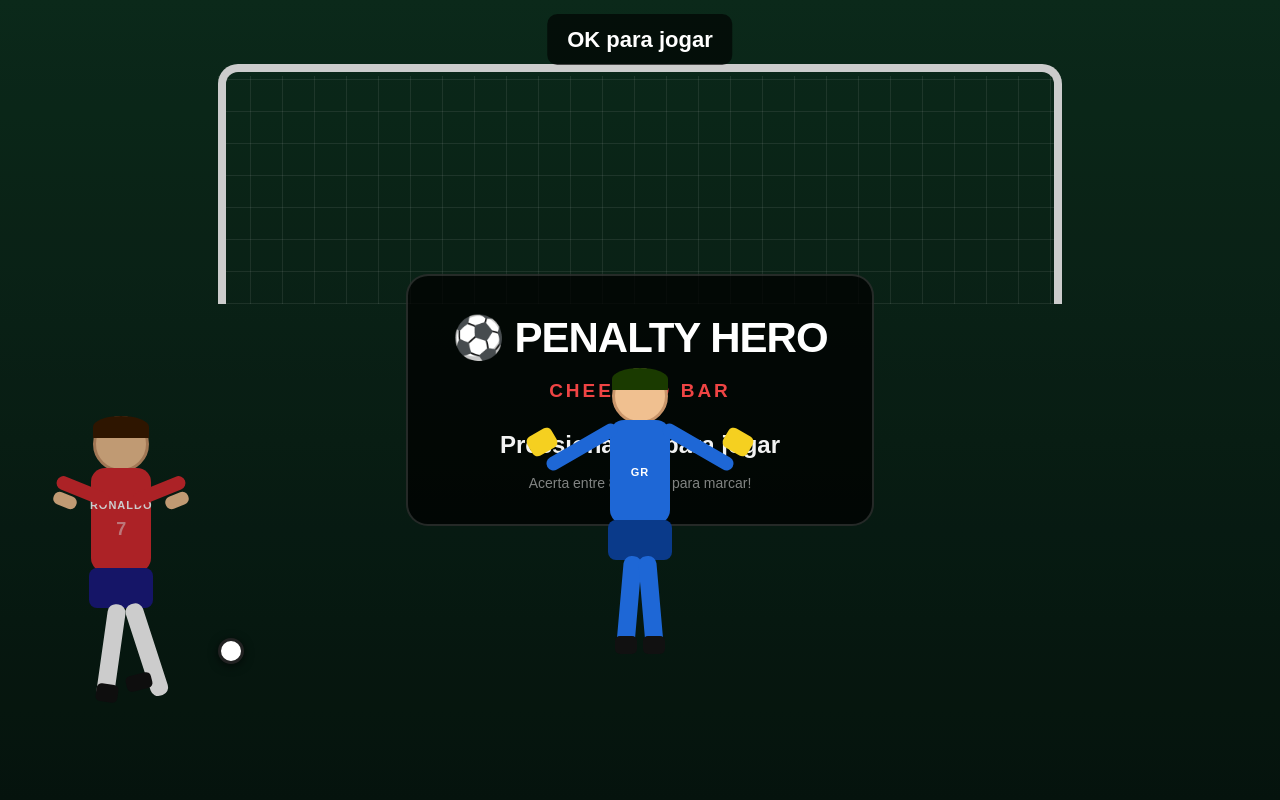
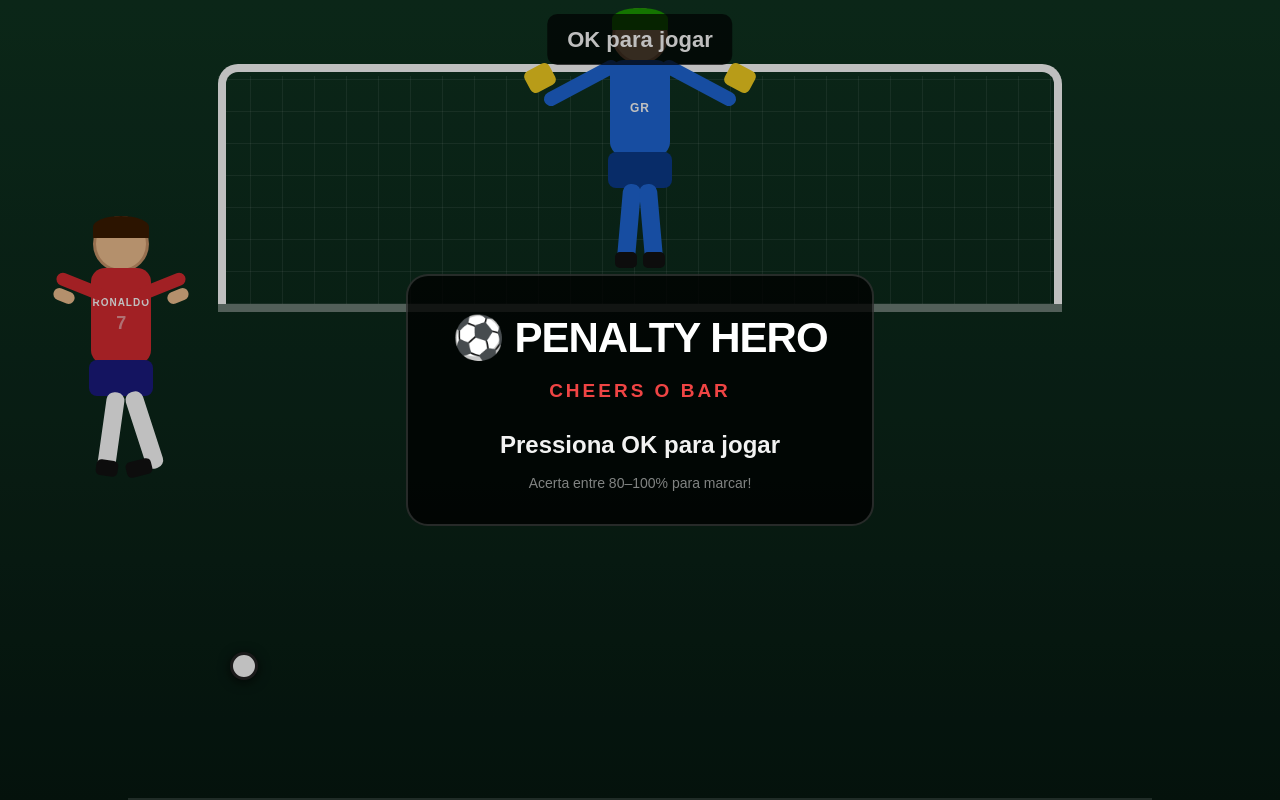
Before and after one commit to rffm95/PENALTY, a React (Vite) app: page / in a window 1280 px wide. Built offline with nearby package versions, Linux system fonts and the light colour scheme.

Commit message:
fix: GR inside goal (bottom:62%), ball to corners top of goal, no collision

```diff
--- a/src/App.tsx
+++ b/src/App.tsx
@@ -83,21 +83,30 @@
   const shooting  = isKicking || isResult;
   const side      = result?.side;
 
-  // Baliza ocupa: left=17%, right=83% (width=66%, centrada)
-  // Keeper no centro da baliza = 50% horizontal
-  // Cantos da bola ficam BEM dentro dos postes mas longe do keeper (centro)
-  // Esquerda: ~19% (poste esq + margem), Direita: ~78% (poste dir - margem)
-  // Bola inicial: junto ao pé do jogador (~17%)
+  /*
+   * LAYOUT (em % do ecrã):
+   * Baliza: top 8%–38% => bottom 62%–92%
+   * GR: bottom 64% (dentro da baliza, bem ao fundo)
+   * GR horizontal: centro do ecrã = 50%, GR width=140 => left = calc(50%-70px)
+   *
+   * Bola inicial: junto ao Ronaldo, bottom 15%, left 18%
+   * Bola GOLO esquerda:  left 18%, bottom 80% (canto sup esq da baliza)
+   * Bola GOLO direita:   left 78%, bottom 80% (canto sup dir da baliza)
+   * Bola CENTRO (defesa): left 49%, bottom 66% (vai bater no GR)
+   *
+   * O GR está em left=calc(50%-70px)=~43% e bottom=64%
+   * Os cantos (18% e 78%) estão longe do centro (43%-53%), sem cruzar.
+   */
   const ballLeft = shooting
-    ? (side === 'left'   ? '19%'   // canto esquerdo da baliza
-     : side === 'right'  ? '78%'   // canto direito da baliza
-     : '49%')                      // centro → keeper
-    : '17%';
+    ? (side === 'left'  ? '18%'
+     : side === 'right' ? '78%'
+     : '49%')
+    : '18%';
 
   const ballBottom = shooting
-    ? (side === 'center' ? '36%'   // vai ao GR no centro
-     : '60%')                      // vai alto nos cantos, longe do GR
-    : '17%';
+    ? (side === 'center' ? '66%'   // vai ao GR
+     : '80%')                      // canto alto, dentro da baliza
+    : '15%';
 
   const powerColor = power >= 80 ? '#22c55e' : power >= 50 ? '#f59e0b' : '#ef4444';
   const powerZone  = power >= 90 ? '⚽ DIREITA' : power >= 80 ? '⚽ ESQUERDA' : '🧤 CENTRO';
@@ -107,38 +116,51 @@
     <div ref={rootRef} tabIndex={0} onClick={shoot} style={{
       width:'100%', height:'100vh', overflow:'hidden', outline:'none',
       fontFamily:'Arial,sans-serif', color:'#fff', userSelect:'none',
-      position:'relative', background:'linear-gradient(180deg,#0d2232,#07131d)'
+      position:'relative', background:'#0e3320'
     }}>
       <style>{`
         *{box-sizing:border-box}
         html,body,#root{width:100%;height:100%;margin:0;overflow:hidden}
         @keyframes blink{0%,100%{opacity:1}50%{opacity:.15}}
         @keyframes resultIn{0%{opacity:0;transform:scale(.9)}100%{opacity:1;transform:scale(1)}}
-        @keyframes keeperSave{0%{transform:translateY(0)}40%{transform:translateY(-26px) scale(1.08)}100%{transform:translateY(0)}}
+        @keyframes keeperSave{0%{transform:translateY(0)}45%{transform:translateY(-30px) scale(1.1)}100%{transform:translateY(0)}}
       `}</style>
 
       {/* Campo */}
-      <div style={{ position:'absolute', inset:0, background:'linear-gradient(180deg,#0e3320,#0a2418 55%,#061810)' }} />
+      <div style={{ position:'absolute', inset:0, background:'linear-gradient(180deg,#0e3320 0%,#0a2418 60%,#061810 100%)' }} />
+      {/* Linhas do campo */}
+      <div style={{ position:'absolute', bottom:0, left:'10%', right:'10%', height:'2px', background:'rgba(255,255,255,.15)' }} />
 
-      {/* Baliza — 66% de largura, centrada */}
+      {/* ===== BALIZA ===== */}
+      {/* top: 8%, height: 30% => ocupa de 8% a 38% do topo */}
+      {/* Em bottom: de 62% a 92% */}
       <div style={{
         position:'absolute', left:'17%', top:'8%',
         width:'66%', height:'30%',
         border:'8px solid #fff', borderBottom:'none',
-        borderRadius:'20px 20px 0 0'
+        borderRadius:'20px 20px 0 0',
+        zIndex:5
       }} />
       {/* Rede */}
       <div style={{
         position:'absolute', left:'17%', top:'9.5%',
         width:'66%', height:'28.5%',
-        backgroundImage:'repeating-linear-gradient(90deg,rgba(255,255,255,.1) 0,rgba(255,255,255,.1) 1px,transparent 1px,transparent 32px),repeating-linear-gradient(0deg,rgba(255,255,255,.1) 0,rgba(255,255,255,.1) 1px,transparent 1px,transparent 32px)'
+        backgroundImage:'repeating-linear-gradient(90deg,rgba(255,255,255,.08) 0,rgba(255,255,255,.08) 1px,transparent 1px,transparent 32px),repeating-linear-gradient(0deg,rgba(255,255,255,.08) 0,rgba(255,255,255,.08) 1px,transparent 1px,transparent 32px)',
+        zIndex:4
+      }} />
+      {/* Barra inferior da baliza (linha do chão da baliza) */}
+      <div style={{
+        position:'absolute', left:'17%', top:'38%',
+        width:'66%', height:'8px',
+        background:'rgba(255,255,255,.4)',
+        zIndex:5
       }} />
 
       {/* HUD topo */}
       <div style={{
         position:'absolute', top:14, left:'50%', transform:'translateX(-50%)',
-        background:'rgba(0,0,0,.65)', borderRadius:10, padding:'9px 20px',
-        fontSize:22, fontWeight:700, zIndex:20, whiteSpace:'nowrap', textAlign:'center'
+        background:'rgba(0,0,0,.7)', borderRadius:10, padding:'9px 20px',
+        fontSize:22, fontWeight:700, zIndex:30, whiteSpace:'nowrap', textAlign:'center'
       }}>
         {isIdle    && 'OK para jogar'}
         {isPower   && `Força: ${Math.round(power)}% — ${powerZone}`}
@@ -150,8 +172,8 @@
       {isPower && (
         <div style={{
           position:'absolute', left:18, top:'50%', transform:'translateY(-50%)',
-          width:30, height:220, border:'2px solid rgba(255,255,255,.4)',
-          borderRadius:14, background:'rgba(0,0,0,.35)', overflow:'hidden'
+          width:30, height:220, border:'2px solid rgba(255,255,255,.5)',
+          borderRadius:14, background:'rgba(0,0,0,.4)', overflow:'hidden', zIndex:30
         }}>
           <div style={{
             position:'absolute', bottom:0, left:0, width:'100%',
@@ -159,98 +181,99 @@
             background:`linear-gradient(to top,#d61f2a,${powerColor})`,
             transition:'height .05s linear'
           }} />
-          <div style={{ position:'absolute', bottom:'80%', left:0, right:0, height:2, background:'rgba(255,255,255,.7)' }} />
+          {/* linha 80% */}
+          <div style={{ position:'absolute', bottom:'80%', left:0, right:0, height:2, background:'rgba(255,255,255,.8)' }} />
         </div>
       )}
 
-      {/* ======= JOGADOR VERMELHO (2x) ======= */}
-      <div style={{ position:'absolute', left:'4%', bottom:'8%', width:140, height:320, transformOrigin:'50% 100%' }}>
+      {/* ======= GUARDA-REDES AZUL ======= */}
+      {/* Dentro da baliza: bottom=64% coloca-o mesmo dentro da zona da baliza */}
+      <div style={{
+        position:'absolute',
+        left:'calc(50% - 70px)',
+        bottom:'64%',
+        width:140, height:280,
+        transformOrigin:'50% 100%',
+        animation: keeperAnim,
+        zIndex:9
+      }}>
+        {/* Cabeça */}
+        <div style={{ position:'absolute', left:'50%', top:0, width:56, height:56, borderRadius:'50%', background:'#f0c090', transform:'translateX(-50%)', border:'3px solid #c9956a' }} />
+        {/* Touca */}
+        <div style={{ position:'absolute', left:'50%', top:0, width:56, height:22, borderRadius:'50% 50% 0 0', background:'#1a9a00', transform:'translateX(-50%)' }} />
+        {/* Corpo */}
+        <div style={{ position:'absolute', left:'50%', top:52, width:60, height:96, background:'#1e67d6', borderRadius:14, transform:'translateX(-50%)', display:'flex', alignItems:'center', justifyContent:'center' }}>
+          <span style={{ fontSize:12, fontWeight:900, color:'#fff', letterSpacing:1 }}>GR</span>
+        </div>
+        {/* Braço esq com luva */}
+        <div style={{ position:'absolute', left:-30, top:68, width:82, height:14, background:'#1e67d6', borderRadius:7, transform:'rotate(-28deg)' }} />
+        <div style={{ position:'absolute', left:-44, top:58, width:28, height:24, background:'#f5d020', borderRadius:6, transform:'rotate(-28deg)' }} />
+        {/* Braço dir com luva */}
+        <div style={{ position:'absolute', right:-30, top:68, width:82, height:14, background:'#1e67d6', borderRadius:7, transform:'rotate(28deg)' }} />
+        <div style={{ position:'absolute', right:-44, top:58, width:28, height:24, background:'#f5d020', borderRadius:6, transform:'rotate(28deg)' }} />
+        {/* Calções */}
+        <div style={{ position:'absolute', left:'50%', top:144, width:64, height:36, background:'#0a3a8a', borderRadius:8, transform:'translateX(-50%)' }} />
+        {/* Pernas */}
+        <div style={{ position:'absolute', left:'36%', top:176, width:18, height:80, background:'#1e67d6', borderRadius:8, transform:'rotate(5deg)' }} />
+        <div style={{ position:'absolute', left:'32%', top:244, width:22, height:16, background:'#111', borderRadius:5 }} />
+        <div style={{ position:'absolute', right:'36%', top:176, width:18, height:80, background:'#1e67d6', borderRadius:8, transform:'rotate(-5deg)' }} />
+        <div style={{ position:'absolute', right:'32%', top:244, width:22, height:16, background:'#111', borderRadius:5 }} />
+      </div>
+
+      {/* ======= JOGADOR VERMELHO (RONALDO) ======= */}
+      {/* bottom: 38% = fica no chão fora da baliza, à esquerda */}
+      <div style={{ position:'absolute', left:'4%', bottom:'38%', width:140, height:280, transformOrigin:'50% 100%', zIndex:10 }}>
         {/* Cabeça */}
         <div style={{ position:'absolute', left:'50%', top:0, width:56, height:56, borderRadius:'50%', background:'#f0c090', transform:'translateX(-50%)', border:'3px solid #c9956a' }} />
         {/* Cabelo */}
         <div style={{ position:'absolute', left:'50%', top:0, width:56, height:22, borderRadius:'50% 50% 0 0', background:'#3a1a00', transform:'translateX(-50%)' }} />
-        {/* Corpo / Camisola RONALDO */}
-        <div style={{ position:'absolute', left:'50%', top:52, width:60, height:104, background:'#d72a30', borderRadius:14, transform:'translateX(-50%)', display:'flex', alignItems:'center', justifyContent:'center', flexDirection:'column' }}>
-          <span style={{ fontSize:11, fontWeight:900, color:'#fff', letterSpacing:1 }}>RONALDO</span>
-          <span style={{ fontSize:18, fontWeight:900, color:'rgba(255,255,255,.5)', marginTop:2 }}>7</span>
+        {/* Corpo */}
+        <div style={{ position:'absolute', left:'50%', top:52, width:60, height:96, background:'#d72a30', borderRadius:14, transform:'translateX(-50%)', display:'flex', alignItems:'center', justifyContent:'center', flexDirection:'column' }}>
+          <span style={{ fontSize:10, fontWeight:900, color:'#fff', letterSpacing:1 }}>RONALDO</span>
+          <span style={{ fontSize:18, fontWeight:900, color:'rgba(255,255,255,.5)' }}>7</span>
         </div>
         {/* Braço esq */}
-        <div style={{ position:'absolute', left:4, top:68, width:56, height:14, background:'#d72a30', borderRadius:7, transform:'rotate(22deg)' }} />
-        <div style={{ position:'absolute', left:2, top:78, width:24, height:13, background:'#f0c090', borderRadius:6, transform:'rotate(22deg)' }} />
+        <div style={{ position:'absolute', left:4, top:64, width:52, height:13, background:'#d72a30', borderRadius:7, transform:'rotate(22deg)' }} />
+        <div style={{ position:'absolute', left:2, top:74, width:22, height:12, background:'#f0c090', borderRadius:6, transform:'rotate(22deg)' }} />
         {/* Braço dir */}
-        <div style={{ position:'absolute', right:4, top:68, width:56, height:14, background:'#d72a30', borderRadius:7, transform:'rotate(-22deg)' }} />
-        <div style={{ position:'absolute', right:2, top:78, width:24, height:13, background:'#f0c090', borderRadius:6, transform:'rotate(-22deg)' }} />
+        <div style={{ position:'absolute', right:4, top:64, width:52, height:13, background:'#d72a30', borderRadius:7, transform:'rotate(-22deg)' }} />
+        <div style={{ position:'absolute', right:2, top:74, width:22, height:12, background:'#f0c090', borderRadius:6, transform:'rotate(-22deg)' }} />
         {/* Calções */}
-        <div style={{ position:'absolute', left:'50%', top:152, width:64, height:40, background:'#1a1a80', borderRadius:8, transform:'translateX(-50%)' }} />
+        <div style={{ position:'absolute', left:'50%', top:144, width:64, height:36, background:'#1a1a80', borderRadius:8, transform:'translateX(-50%)' }} />
         {/* Perna esq */}
-        <div style={{ position:'absolute', left:'36%', top:188, width:18, height:96, background:'#fff', borderRadius:8, transform:'rotate(8deg)' }} />
-        <div style={{ position:'absolute', left:'32%', top:268, width:22, height:18, background:'#111', borderRadius:5, transform:'rotate(8deg)' }} />
-        {/* Perna dir — anima chuto */}
+        <div style={{ position:'absolute', left:'36%', top:176, width:18, height:80, background:'#fff', borderRadius:8, transform:'rotate(8deg)' }} />
+        <div style={{ position:'absolute', left:'32%', top:244, width:22, height:16, background:'#111', borderRadius:5, transform:'rotate(8deg)' }} />
+        {/* Perna dir — chuta */}
         <div style={{
-          position:'absolute', right:'36%', top:188, width:18, height:96,
+          position:'absolute', right:'36%', top:176, width:18, height:80,
           background:'#fff', borderRadius:8,
-          transform: isKicking ? 'rotate(-58deg) translateY(-18px)' : 'rotate(-18deg)',
+          transform: isKicking ? 'rotate(-58deg) translateY(-16px)' : 'rotate(-18deg)',
           transformOrigin:'50% 0%', transition:'transform .18s'
         }} />
         <div style={{
-          position:'absolute', right:'28%', top: isKicking ? 196 : 258,
+          position:'absolute', right:'28%', top: isKicking ? 188 : 244,
           width:26, height:16, background:'#111', borderRadius:5,
           transform: isKicking ? 'rotate(-54deg)' : 'rotate(-14deg)',
           transition:'all .18s'
         }} />
       </div>
 
-      {/* ======= GUARDA-REDES AZUL (2x) — CENTRO DA BALIZA, BEM RECUADO ======= */}
-      {/* Baliza: left=17% a right=83%. Centro = 50%. GR centrado = left:50% - 70px */}
-      {/* bottom: coloca o GR dentro da baliza, não à frente dela */}
-      <div style={{
-        position:'absolute',
-        left:'calc(50% - 70px)',  /* centro horizontal da baliza */
-        bottom:'14%',             /* dentro da baliza, bem recuado */
-        width:140, height:320, transformOrigin:'50% 100%',
-        animation: keeperAnim,
-        zIndex:8
-      }}>
-        {/* Cabeça */}
-        <div style={{ position:'absolute', left:'50%', top:0, width:56, height:56, borderRadius:'50%', background:'#f0c090', transform:'translateX(-50%)', border:'3px solid #c9956a' }} />
-        {/* Touca */}
-        <div style={{ position:'absolute', left:'50%', top:0, width:56, height:22, borderRadius:'50% 50% 0 0', background:'#1a3a00', transform:'translateX(-50%)' }} />
-        {/* Corpo */}
-        <div style={{ position:'absolute', left:'50%', top:52, width:60, height:104, background:'#1e67d6', borderRadius:14, transform:'translateX(-50%)', display:'flex', alignItems:'center', justifyContent:'center' }}>
-          <span style={{ fontSize:11, fontWeight:900, color:'#fff', letterSpacing:1 }}>GR</span>
-        </div>
-        {/* Braço esq — estendido com luva amarela */}
-        <div style={{ position:'absolute', left:-28, top:72, width:80, height:14, background:'#1e67d6', borderRadius:7, transform:'rotate(-30deg)' }} />
-        <div style={{ position:'absolute', left:-42, top:63, width:28, height:22, background:'#f5d020', borderRadius:6, transform:'rotate(-30deg)' }} />
-        {/* Braço dir — estendido com luva amarela */}
-        <div style={{ position:'absolute', right:-28, top:72, width:80, height:14, background:'#1e67d6', borderRadius:7, transform:'rotate(30deg)' }} />
-        <div style={{ position:'absolute', right:-42, top:63, width:28, height:22, background:'#f5d020', borderRadius:6, transform:'rotate(30deg)' }} />
-        {/* Calções */}
-        <div style={{ position:'absolute', left:'50%', top:152, width:64, height:40, background:'#0a3a8a', borderRadius:8, transform:'translateX(-50%)' }} />
-        {/* Perna esq */}
-        <div style={{ position:'absolute', left:'36%', top:188, width:18, height:96, background:'#1e67d6', borderRadius:8, transform:'rotate(5deg)' }} />
-        <div style={{ position:'absolute', left:'32%', top:268, width:22, height:18, background:'#111', borderRadius:5 }} />
-        {/* Perna dir */}
-        <div style={{ position:'absolute', right:'36%', top:188, width:18, height:96, background:'#1e67d6', borderRadius:8, transform:'rotate(-5deg)' }} />
-        <div style={{ position:'absolute', right:'32%', top:268, width:22, height:18, background:'#111', borderRadius:5 }} />
-      </div>
-
-      {/* BOLA */}
+      {/* BOLA (zIndex:20 — sempre à frente dos bonecos) */}
       <div style={{
         position:'absolute',
         left: ballLeft,
         bottom: ballBottom,
-        width:26, height:26, borderRadius:'50%',
+        width:28, height:28, borderRadius:'50%',
         background:'#fff', border:'3px solid #222',
-        boxShadow:'0 2px 10px rgba(0,0,0,.6)',
-        transition: shooting ? 'left .44s ease-out, bottom .44s ease-out' : 'none',
+        boxShadow:'0 2px 12px rgba(0,0,0,.7)',
+        transition: shooting ? 'left .46s ease-out, bottom .46s ease-out' : 'none',
         zIndex:20
       }} />
 
       {/* ECRÃ INICIAL */}
       {isIdle && (
-        <div style={{ position:'absolute', inset:0, display:'flex', alignItems:'center', justifyContent:'center', background:'rgba(0,0,0,.2)', pointerEvents:'none' }}>
-          <div style={{ background:'rgba(0,0,0,.75)', border:'2px solid rgba(255,255,255,.14)', borderRadius:22, padding:'30px 44px', textAlign:'center' }}>
+        <div style={{ position:'absolute', inset:0, display:'flex', alignItems:'center', justifyContent:'center', background:'rgba(0,0,0,.25)', pointerEvents:'none', zIndex:40 }}>
+          <div style={{ background:'rgba(0,0,0,.78)', border:'2px solid rgba(255,255,255,.15)', borderRadius:22, padding:'30px 44px', textAlign:'center' }}>
             <div style={{ fontSize:42, fontWeight:900, letterSpacing:-1 }}>⚽ PENALTY HERO</div>
             <div style={{ fontSize:19, marginTop:8, color:'#ef4444', fontWeight:800, letterSpacing:3 }}>CHEERS O BAR</div>
             <div style={{ marginTop:22, fontSize:24, fontWeight:800, animation:'blink 1.4s ease-in-out infinite' }}>Pressiona OK para jogar</div>
@@ -261,9 +284,9 @@
 
       {/* RESULTADO */}
       {isResult && result && (
-        <div style={{ position:'absolute', inset:0, display:'flex', alignItems:'center', justifyContent:'center', background:'rgba(0,0,0,.68)', zIndex:50 }}>
+        <div style={{ position:'absolute', inset:0, display:'flex', alignItems:'center', justifyContent:'center', background:'rgba(0,0,0,.7)', zIndex:50 }}>
           <div style={{
-            background: result.success ? 'rgba(0,70,0,.95)' : 'rgba(110,0,0,.95)',
+            background: result.success ? 'rgba(0,70,0,.96)' : 'rgba(110,0,0,.96)',
             border:`3px solid ${result.success ? '#22c55e' : '#ef4444'}`,
             borderRadius:22, padding:'34px 56px', textAlign:'center',
             animation:'resultIn .22s ease-out'
```
